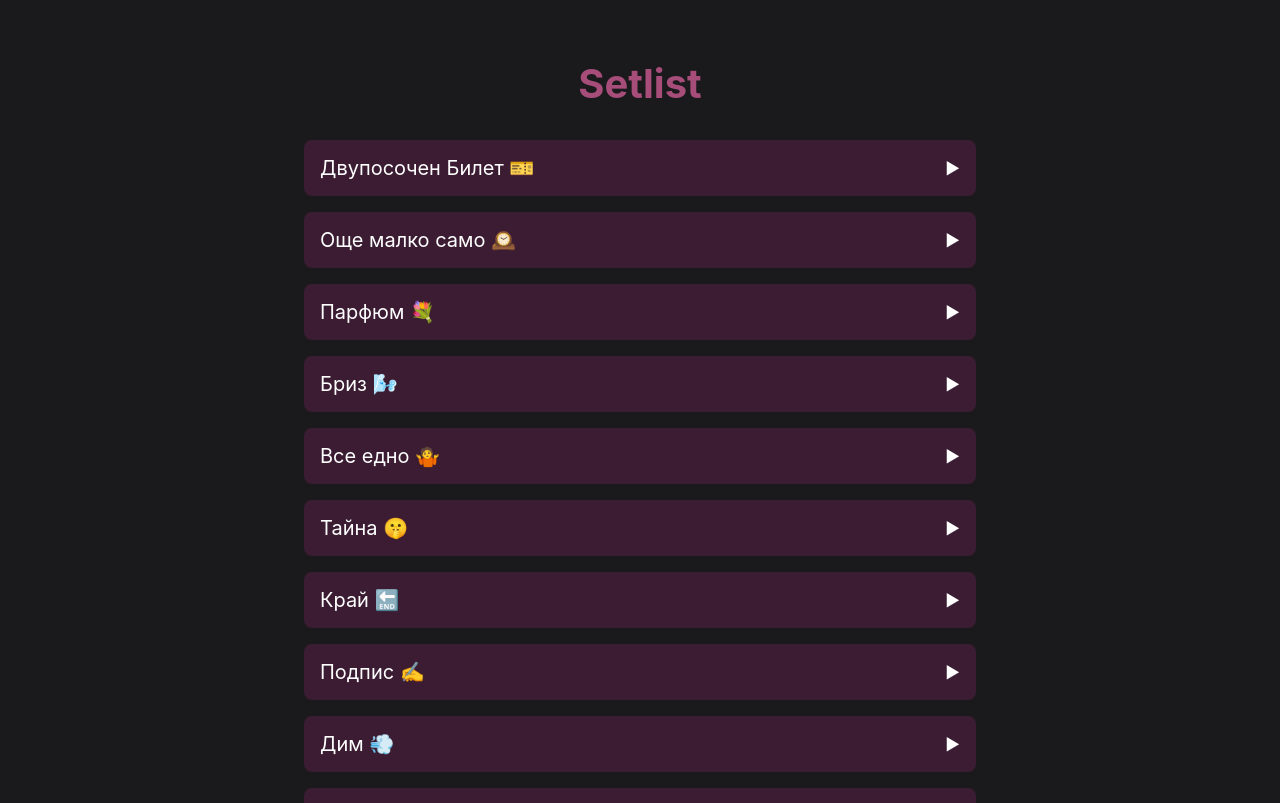
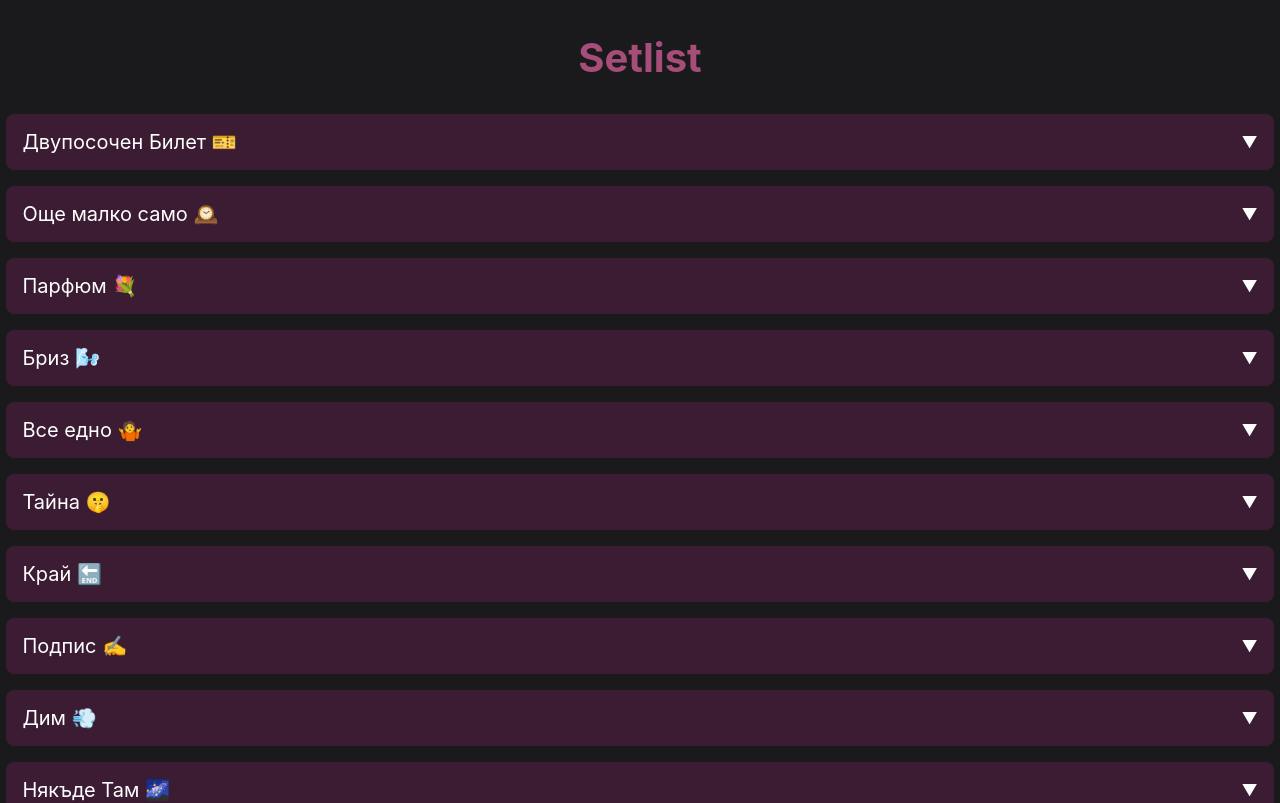
Before and after one commit to DanailDochev/gig-setlist, a React (Create React App) app: page / in a window 1280 px wide. Shown: the top 803 px of the page. Built offline with nearby package versions, Linux system fonts and the light colour scheme.

Commit message:
github pages deploy configs

```diff
--- a/src/App.js
+++ b/src/App.js
@@ -1,40 +1,35 @@
-// App.js
-import React from 'react';
-import { BrowserRouter as Router, Routes, Route, Link } from 'react-router-dom';
+import logo from './logo.svg';
 import './App.css';
+import React, { useState } from 'react';
 import { lyrics } from './Lyrics';
 import LyricDisplay from './LyricDisplay';
 
 const songs = [
   { id: 1, title: "Двупосочен Билет 🎫", lyrics: lyrics[1] },
-  { id: 2, title: "Още малко само 🕰️", lyrics: "" },
-  { id: 3, title: "Парфюм 💐", lyrics: "" },
-  { id: 4, title: "Бриз 🌬️", lyrics: "" },
-  { id: 5, title: "Все едно 🤷", lyrics: "" },
-  { id: 6, title: "Тайна 🤫", lyrics: "" },
-  { id: 7, title: "Край 🔚", lyrics: "" },
-  { id: 8, title: "Подпис ✍️", lyrics: "" },
-  { id: 9, title: "Дим 💨", lyrics: "" },
-  { id: 10, title: "Някъде Там 🌌", lyrics: "" },
-  { id: 11, title: "Вино 🍷", lyrics: "" }
+  { id: 2, title: "Още малко само 🕰️", lyrics: lyrics[2]},
+  { id: 3, title: "Парфюм 💐", lyrics: lyrics[3] },
+  { id: 4, title: "Бриз 🌬️", lyrics: lyrics[4] },
+  { id: 5, title: "Все едно 🤷", lyrics: lyrics[5] },
+  { id: 6, title: "Тайна 🤫", lyrics: lyrics[6] },
+  { id: 7, title: "Край 🔚", lyrics: lyrics[7] },
+  { id: 8, title: "Подпис ✍️", lyrics: lyrics[8] },
+  { id: 9, title: "Дим 💨", lyrics: lyrics[9] },
+  { id: 10, title: "Някъде Там 🌌", lyrics: lyrics[10] },
+  { id: 11, title: "Вино 🍷", lyrics: lyrics[11] }
 ];
 
-// Custom component for lyrics display
-const SimpleLyricDisplay = ({ songLyrics }) => {
-  // Split by newlines and map to paragraphs
-  return (
-    <div style={{ color: '#A64D79', lineHeight: '1.6' }}>
-      {songLyrics.split('\n').map((line, index) => (
-        <div key={index}>{line}</div>
-      ))}
-    </div>
-  );
-};
+function App() {
+  const [selectedSong, setSelectedSong] = useState(null);
 
-function HomePage() {
   return (
     <div style={{
-      maxWidth: '42rem',
+      backgroundColor: '#1A1A1D',
+      color: 'white',
+      minHeight: '100vh',
+      padding: '0.4rem'
+    }}>
+      <div style={{
+        maxWidth: '45rm',
         margin: '0 auto'
       }}>
         <h1 style={{
@@ -49,12 +44,8 @@ function HomePage() {
 
         <div>
           {songs.map((song) => (
-          <Link
+            <div
               key={song.id}
-            to={`/song/${song.id}`}
-            style={{ textDecoration: 'none', color: 'white' }}
-          >
-            <div
               style={{
                 backgroundColor: '#3B1C32',
                 padding: '1rem',
@@ -62,6 +53,7 @@ function HomePage() {
                 borderRadius: '0.5rem',
                 cursor: 'pointer'
               }}
+              onClick={() => setSelectedSong(selectedSong === song ? null : song)}
             >
               <div style={{
                 display: 'flex',
@@ -69,118 +61,29 @@ function HomePage() {
                 alignItems: 'center'
               }}>
                 <span style={{ fontSize: '1.25rem' }}>{song.title}</span>
-                <span>▶</span>
-              </div>
-            </div>
-          </Link>
-        ))}
+                <span>{selectedSong === song ? '▲' : '▼'}</span>
               </div>
 
-      <Footer />
-    </div>
-  );
-}
-
-function SongPage() {
-  // Get the songId from URL parameter
-  const songId = parseInt(window.location.pathname.split('/')[2]);
-  const song = songs.find(s => s.id === songId);
-
-  if (!song) {
-    return <div>Song not found</div>;
-  }
-
-  return (
+              {selectedSong === song && (
                 <div style={{
-      maxWidth: '42rem',
-      margin: '0 auto',
-      paddingBottom: '2rem'
-    }}>
-      <div style={{
-        display: 'flex',
-        alignItems: 'center',
-        marginBottom: '1.5rem'
-      }}>
-        <Link to="/" style={{
-          textDecoration: 'none',
-          color: '#A64D79',
-          fontSize: '1.25rem'
-        }}>
-          ← Back
-        </Link>
-      </div>
-
-      <h2 style={{
-        fontSize: '1.5=rem',
-        fontWeight: 'bold',
-        color: '#A64D79',
-        textAlign: 'center',
-        marginBottom: '1.5rem'
-      }}>
-        {song.title}
-      </h2>
-
-      {/* Purple container with black background for lyrics */}
-      <div style={{
-        backgroundColor: '#3B1C32',
-        borderRadius: '0.95rem',
-        padding: '0.5rem',
-        marginBottom: '1.5rem'
-      }}>
-        <div style={{
-          fontSize: '0.9rem',
+                  marginTop: '1rem',
                   backgroundColor: '#1A1A1D',
-          borderRadius: '0.9rem',
-          padding: '1.5rem'
-
+                  padding: '1rem',
+                  borderRadius: '0.5rem'
                 }}>
                   {song.lyrics ? (
-            <SimpleLyricDisplay songLyrics={song.lyrics} />
+                    <LyricDisplay songLyrics={song.lyrics} />
                   ) : (
-            <p style={{ color: '#A64D79', fontStyle: 'italic', textAlign: 'center' }}>
+                    <p style={{ color: 'gray', fontStyle: 'italic' }}>
                       Lyrics will be added soon...
                     </p>
                   )}
                 </div>
+              )}
+            </div>
+          ))}
         </div>
 
-      <div style={{
-        display: 'flex',
-        justifyContent: 'space-between',
-        marginTop: '2rem'
-      }}>
-        {songId > 1 && (
-          <Link to={`/song/${songId - 1}`} style={{
-            textDecoration: 'none',
-            color: '#A64D79',
-            backgroundColor: '#3B1C32',
-            padding: '0.75rem 1rem',
-            borderRadius: '0.5rem'
-          }}>
-            ← Previous
-          </Link>
-        )}
-        {songId < songs.length && (
-          <Link to={`/song/${songId + 1}`} style={{
-            textDecoration: 'none',
-            color: '#A64D79',
-            backgroundColor: '#3B1C32',
-            padding: '0.75rem 1rem',
-            borderRadius: '0.5rem',
-            marginLeft: 'auto'
-          }}>
-            Next →
-          </Link>
-        )}
-      </div>
-
-      <Footer />
-    </div>
-  );
-}
-
-function Footer() {
-  return (
         <div style={{
           marginTop: '2rem',
           display: 'flex',
@@ -210,24 +113,8 @@ function Footer() {
             YouTube
           </a>
         </div>
-  );
-}
-
-function App() {
-  return (
-    <Router>
-      <div style={{
-        backgroundColor: '#1A1A1D',
-        color: 'white',
-        minHeight: '100vh',
-        padding: '2rem'
-      }}>
-        <Routes>
-          <Route path="/" element={<HomePage />} />
-          <Route path="/song/:id" element={<SongPage />} />
-        </Routes>
       </div>
-    </Router>
+    </div>
   );
 }
 
--- a/src/LyricDisplay.js
+++ b/src/LyricDisplay.js
@@ -5,15 +5,16 @@ const LyricDisplay = ({ songLyrics }) => {
     container: {
       backgroundColor: '#1A1A1D',
       color: '#A64D79',
-      padding: '0.25 rem',
+      padding: '0.2rem',
+      margin: '0',
       borderRadius: '10px',
-      lineHeight: '1.6',
+      lineHeight: '1.3',
       fontFamily: "'Courier New', monospace",
       fontSize: '16px',
       whiteSpace: 'pre-wrap',
-      letterSpacing: '0.5px',
-      boxShadow: '0 4px 6px rgba(0,0,0,0.1)',
-      maxHeight: '300px',
+      letterSpacing: '0.2px',
+      boxShadow: '0 4px 6px rgba(1,5,5,0.1)',
+      maxHeight: '30.5rem',
       overflowY: 'auto'
     }
   };
--- a/src/Lyrics.js
+++ b/src/Lyrics.js
@@ -1,9 +1,8 @@
 export const lyrics = {
     1:
 
-`
-първи куплет:
-остави какво е счупено
+`        куплет 1
+остави каквото е счупено
 зарежи всичко на времето
 помисли кое е правилно
 не мисли к'вото станало
@@ -15,12 +14,11 @@ export const lyrics = {
 аз не искам другите
 
 припев:
-ще чакам дай ми знак
+[ще чакам дай ми знак
 ако решиш да опитаме пак
 чувствам се като глупак
-изпуснах и този влак
+изпуснах и този влак]
 
-втори куплет:
 цял ден лутам се навън но
 кажи речи било е писано
 цяла нощ скитам сомнамбул
```
Also changed, not shown: package.json (+7 -5 lines), 1 other file (tests, documents, lock files or other folders). Lines whose indentation alone changed are shown as unchanged.
